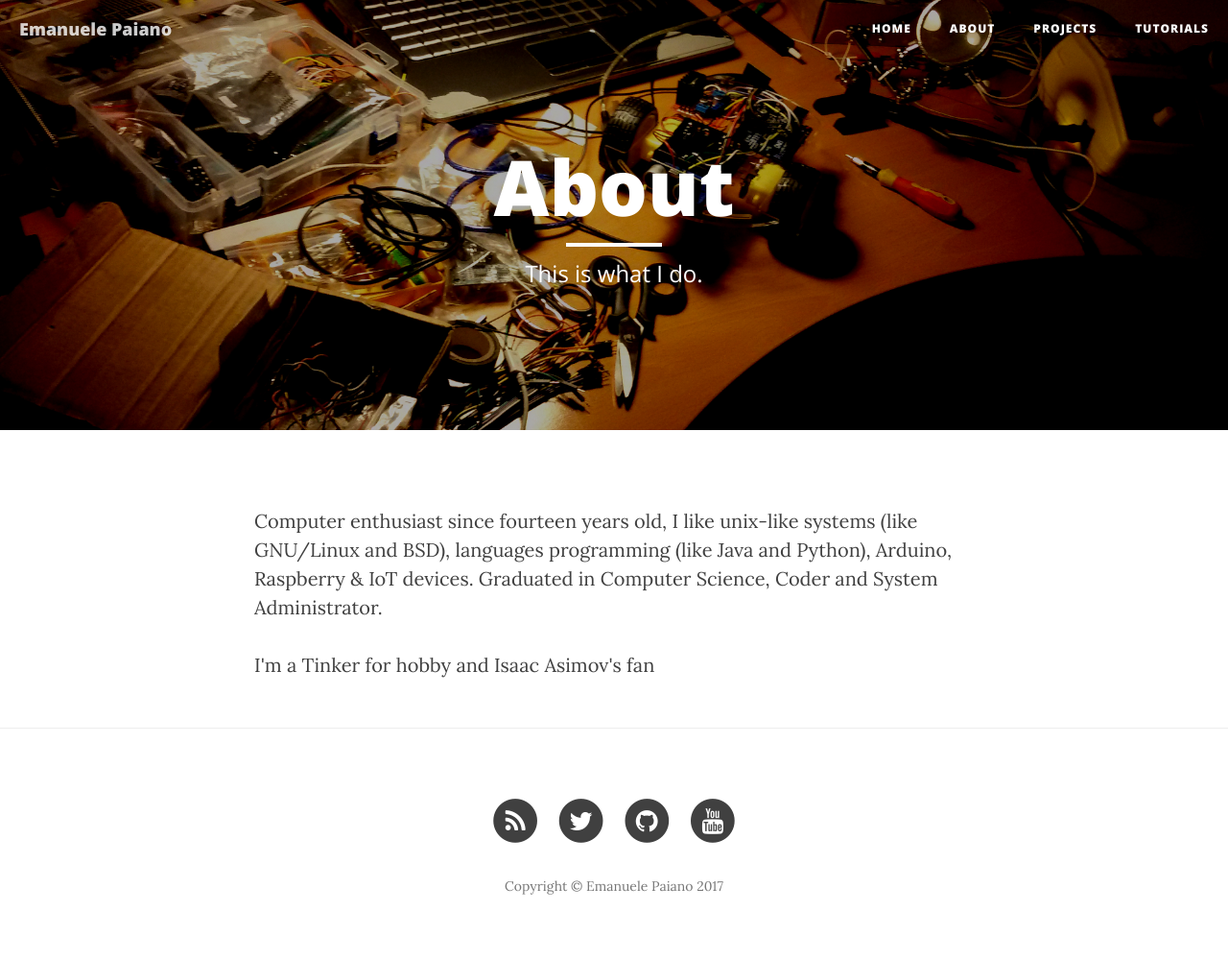
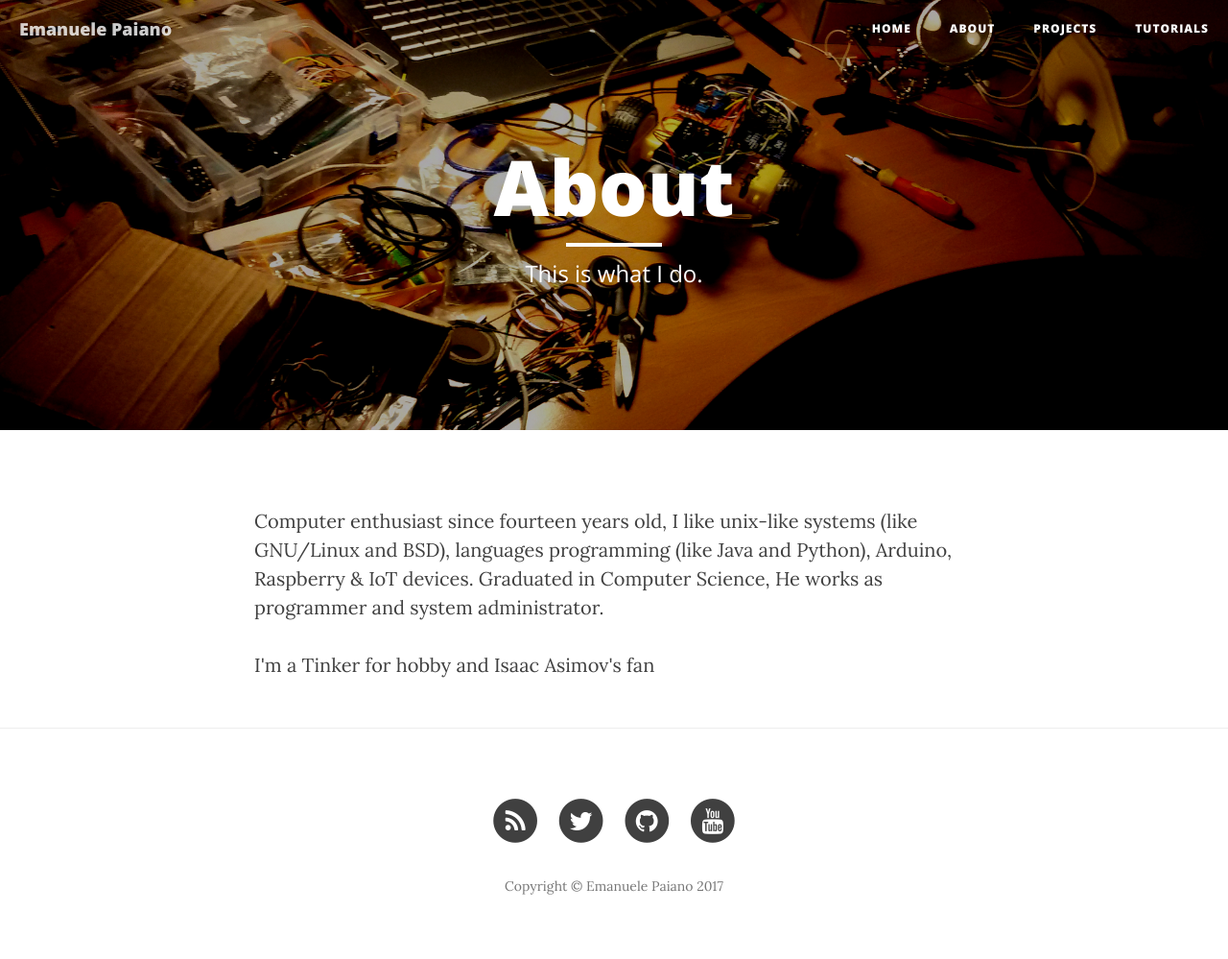
Before and after one commit to emanuelepaiano/emanuelepaiano.github.io, a Jekyll site: the page built from about.html, in a window 1280 px wide. Shown: the whole page at 96% size. Built offline with Jekyll 4.4.1, drawn with Linux system fonts in a browser that asks for light colours; nearby versions of some CDN libraries.

Commit message:
Update about.html

```diff
--- a/about.html
+++ b/about.html
@@ -5,6 +5,6 @@ description: "This is what I do."
 header-img: "img/about-bg.jpg"
 ---
 
-<p>Computer enthusiast since fourteen years old, I like unix-like systems (like GNU/Linux and BSD), languages programming (like Java and Python), Arduino, Raspberry & IoT devices. Graduated in Computer Science, Coder and System Administrator.</p>
+<p>Computer enthusiast since fourteen years old, I like unix-like systems (like GNU/Linux and BSD), languages programming (like Java and Python), Arduino, Raspberry & IoT devices. Graduated in Computer Science, He works as programmer and system administrator.</p>
 
 <p>I'm a Tinker for hobby and Isaac Asimov's fan</p>
```
